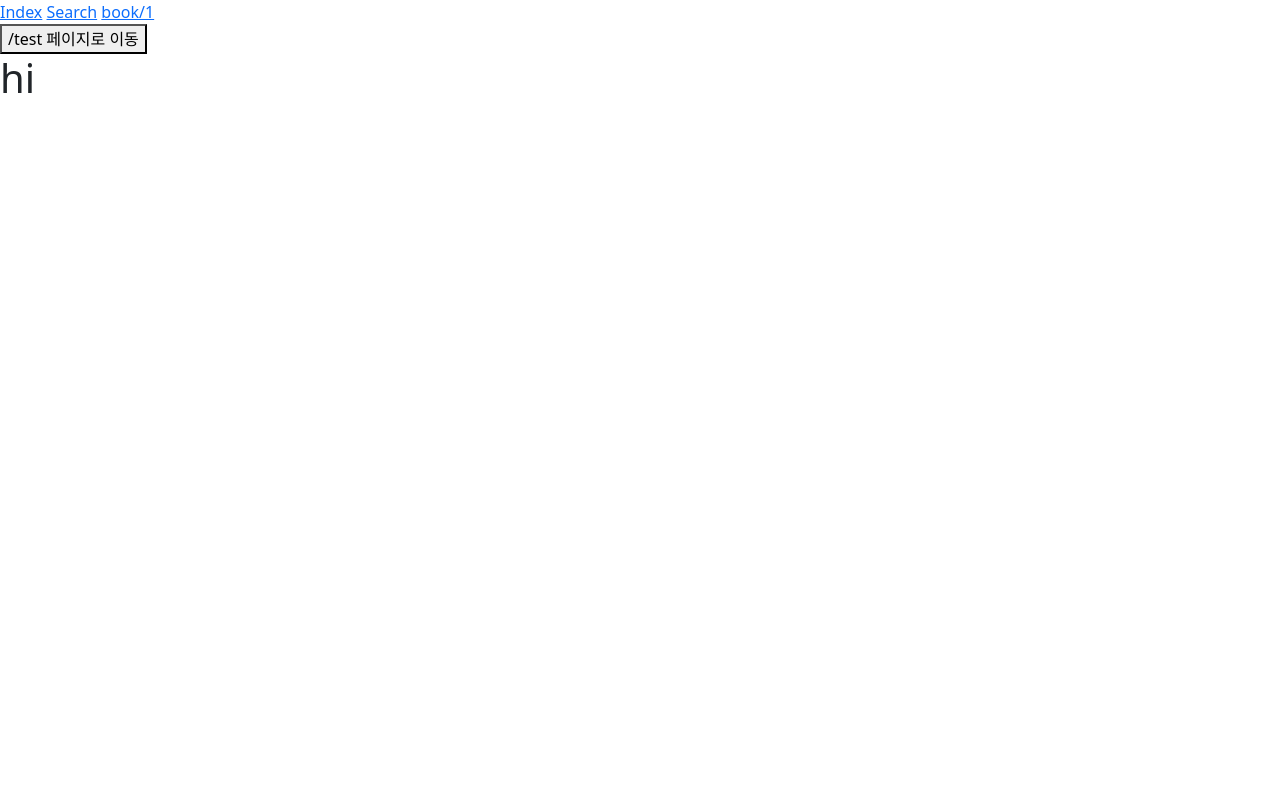
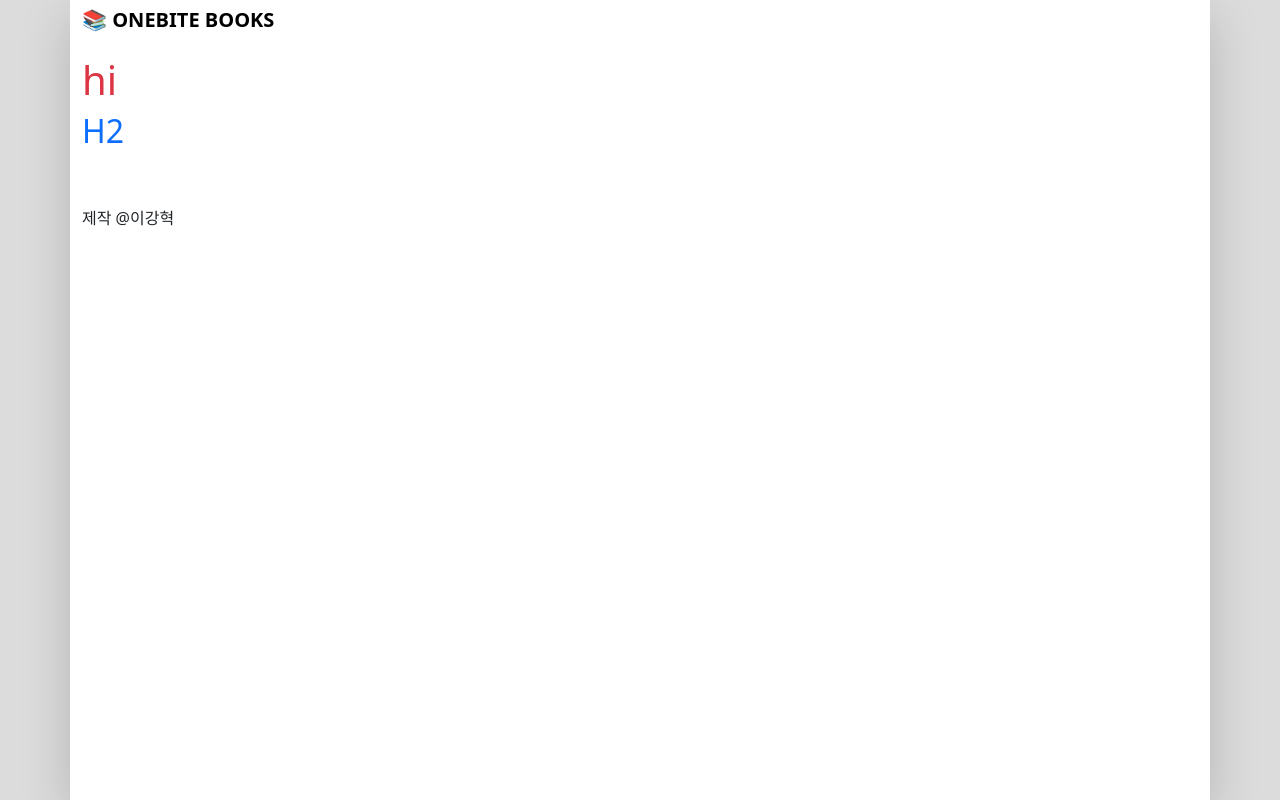
Before and after one commit to GangHyeokLee/onebite-next-page-route, a Next.js app: page / in a window 1280 px wide. Built offline with nearby package versions, Linux system fonts and the light colour scheme.

Commit message:
2.7 - style

```diff
--- /dev/null
+++ b/src/components/global-layout.tsx
@@ -0,0 +1,16 @@
+import {PropsWithChildren} from "react";
+import Link from "next/link";
+
+export default function GlobalLayout({children}: PropsWithChildren) {
+    return (
+        <div className="container bg-white min-vh-100 mx-auto my-0 shadow-lg">
+            <header className="h-25 fw-bold fs-5 lh-lg">
+                <Link href={'/'} className="text-black text-decoration-none">📚 ONEBITE BOOKS</Link>
+            </header>
+            <main className="pt-3">
+                {children}
+            </main>
+            <footer className="py-5 px-0">제작 @이강혁</footer>
+        </div>
+    );
+}
--- a/src/pages/_app.tsx
+++ b/src/pages/_app.tsx
@@ -1,33 +1,13 @@
 import type {AppProps} from "next/app";
-import Link from "next/link";
-import {useRouter} from "next/router";
-import {useEffect} from "react";
+import '@/styles/globals.css';
 import 'bootstrap/dist/css/bootstrap.min.css';
+import GlobalLayout from "@/components/global-layout";
 
 export default function App({Component, pageProps}: AppProps) {
 
-    const router = useRouter();
-
-    useEffect(() => {
-        router.prefetch('/test');
-    }, []);
-
-
-    const onClickButton = () => {
-        router.push("/text");
-    };
-
-    return <>
-        <header>
-            <Link href={"/"}>Index</Link>
-            &nbsp;
-            <Link href={"/search"} prefetch={false}>Search</Link>
-            &nbsp;
-            <Link href={"/book/1"}>book/1</Link>
-            <div>
-                <button onClick={onClickButton}>/test 페이지로 이동</button>
-            </div>
-        </header>
-        <Component {...pageProps} />
-    </>;
+    return (
+        <GlobalLayout>
+            <Component {...pageProps} />
+        </GlobalLayout>
+    );
 }
--- /dev/null
+++ b/src/pages/api/time.ts
@@ -0,0 +1,9 @@
+import {NextApiRequest, NextApiResponse} from "next";
+
+export default function handler(
+    req: NextApiRequest,
+    res: NextApiResponse,
+) {
+    const date = new Date();
+    res.json({time: date.toLocaleString()});
+};
--- a/src/pages/index.tsx
+++ b/src/pages/index.tsx
@@ -1,6 +1,8 @@
-
 export default function Home() {
   return (
-    <h1>hi</h1>
+    <>
+      <h1 className="text-danger">hi</h1>
+      <h2 className="text-primary">H2</h2>
+    </>
   );
 }
--- /dev/null
+++ b/src/styles/globals.css
@@ -0,0 +1,5 @@
+html, body {
+    margin: 0 !important;
+    padding: 0 !important;
+    background-color: rgb(220, 220, 220) !important;
+}
```
